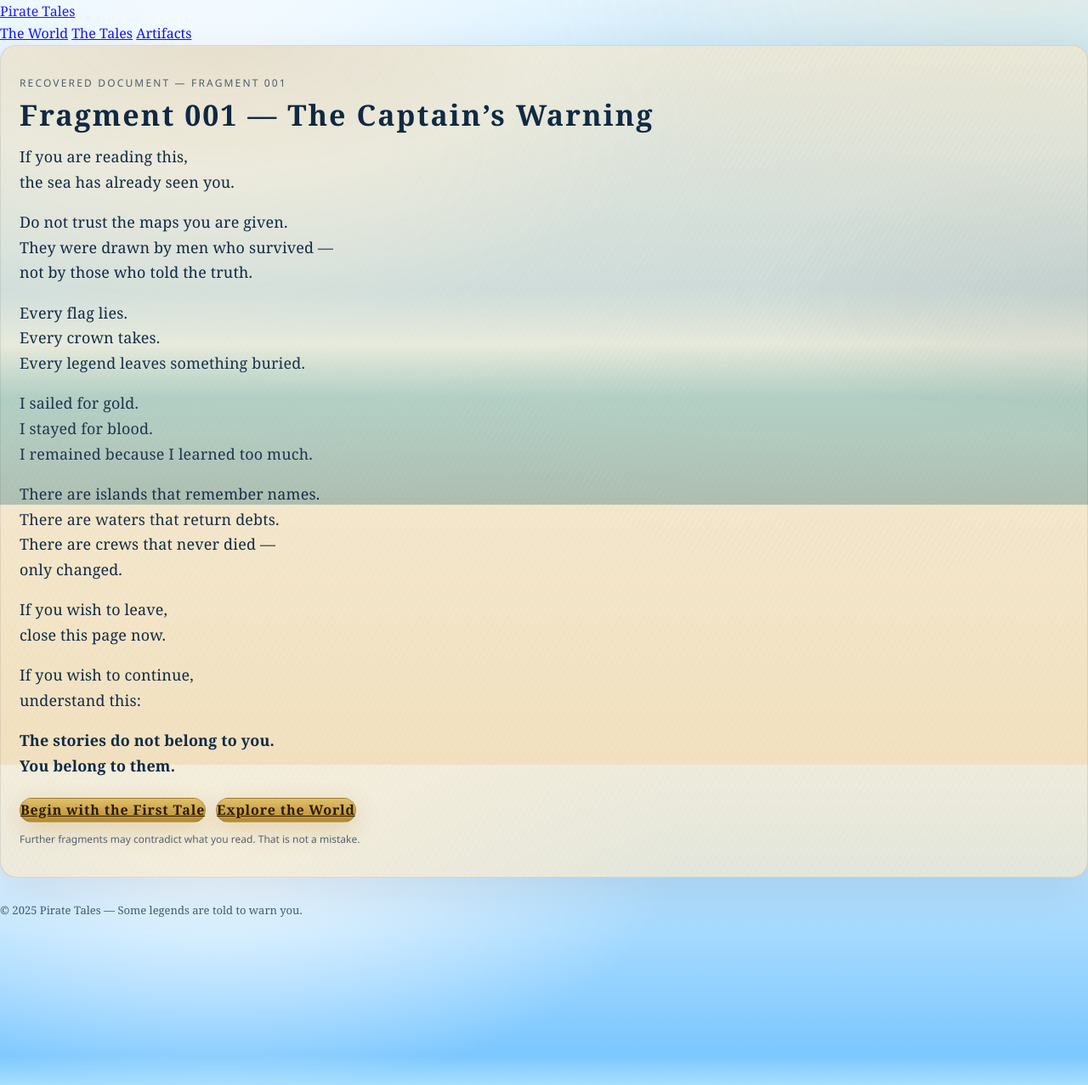
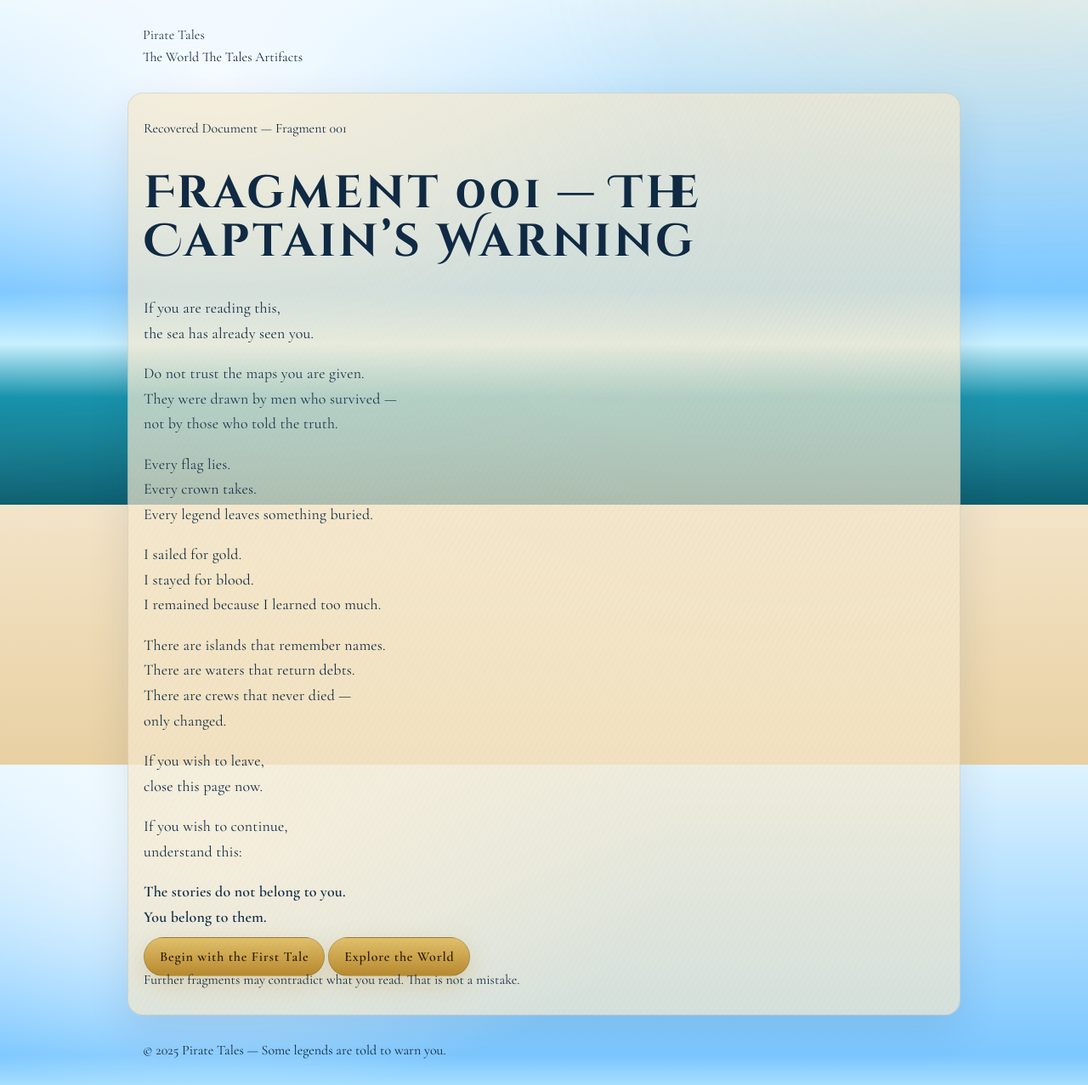
Before and after one commit to greenislandcalcano-stack/piratetales, a Jekyll site: the page built from entry/fragment-001.md, in a window 1280 px wide. Shown: the whole page at 85% size. Built offline with Jekyll 4.4.1, drawn with Linux system fonts in a browser that asks for light colours.

Commit message:
Update main.css

```diff
--- a/assets/css/main.css
+++ b/assets/css/main.css
@@ -1,6 +1,13 @@
+/* =========================================================
+   FONTS (must be first)
+   ========================================================= */
+@import url('https://fonts.googleapis.com/css2?family=Cinzel:wght@400;600;800&family=Cinzel+Decorative:wght@700&family=Cormorant+Garamond:ital,wght@0,400;0,600;1,400&display=swap');
+
+/* =========================================================
+   ROOT VARIABLES — Pirate / Beach Palette
+   ========================================================= */
 :root{
-  /* Beach / Pirate palette */
-  --ink: #102a43;            /* deep readable navy text */
+  --ink: #102a43;
   --muted: #52606d;
 
   --sand: #f3e4c8;
@@ -12,26 +19,37 @@
   --sky: #dff3ff;
   --sky2: #7bc7ff;
 
-  --gold: #b8892f;           /* treasure-gold */
-  --gold2:#e1c06b;
+  --gold: #b8892f;
+  --gold2: #e1c06b;
 
-  --card: rgba(255, 255, 255, 0.62);   /* “parchment glass” */
-  --card2: rgba(245, 232, 205, 0.70);
+  --card: rgba(255,255,255,0.62);
+  --card2: rgba(245,232,205,0.70);
 
   --radius: 18px;
   --max: 980px;
+
+  --title-font: "Cinzel Decorative","Cinzel",ui-serif,Georgia,serif;
+  --body-font: "Cormorant Garamond","EB Garamond",Georgia,serif;
+
+  --glow-gold: rgba(225,192,107,0.35);
+  --mist: rgba(255,255,255,0.35);
 }
 
-html, body { margin:0; padding:0; }
+/* =========================================================
+   GLOBAL RESET
+   ========================================================= */
+*{ box-sizing: border-box; }
+html,body{ margin:0; padding:0; }
 
 body{
-  font-family: ui-serif, "EB Garamond", "Garamond", Georgia, serif;
+  font-family: var(--body-font);
   color: var(--ink);
   line-height: 1.65;
+  text-rendering: geometricPrecision;
+  -webkit-font-smoothing: antialiased;
 
-  /* BEACH SCENE: sun glow + sky/sea/sand horizon + sand texture */
   background:
-    radial-gradient(900px 500px at 20% 10%, rgba(255,255,255,0.85) 0%, rgba(255,255,255,0.0) 60%),
+    radial-gradient(900px 500px at 20% 10%, rgba(255,255,255,0.85) 0%, rgba(255,255,255,0) 60%),
     linear-gradient(to bottom,
       var(--sky) 0%,
       var(--sky2) 38%,
@@ -41,155 +59,81 @@ body{
       var(--sand) 66%,
       var(--sand2) 100%
     ),
-    repeating-linear-gradient(115deg,
+    repeating-linear-gradient(
+      115deg,
       rgba(255,255,255,0.20) 0 2px,
       rgba(0,0,0,0.03) 2px 7px
     );
 
   background-attachment: fixed;
-  background-blend-mode: screen, normal, multiply;
+  background-blend-mode: screen,normal,multiply;
 }
 
- /* Artifact Layout */
-.artifact-wrap{
-  background: linear-gradient(180deg, var(--parchment), var(--parchment2));
-  color: var(--ink);
-  border-radius: var(--radius);
-  padding: 34px 22px;
-  box-shadow: 0 22px 60px rgba(0,0,0,.35);
-  position: relative;
-  overflow:hidden;
-}
-.artifact-wrap:before{
-  content:"";
-  position:absolute; inset:0;
-  background:
-    radial-gradient(700px 260px at 20% 0%, rgba(0,0,0,.06), transparent 55%),
-    radial-gradient(650px 280px at 100% 30%, rgba(0,0,0,.05), transparent 60%);
-  pointer-events:none;
-}
-.artifact-label{
-  font-family: ui-sans-serif, system-ui, -apple-system, Segoe UI, Roboto, Arial;
-  text-transform: uppercase;
-  letter-spacing: .18em;
-  font-size: 12px;
-  opacity:.72;
-  margin-bottom: 10px;
-}
-.artifact-wrap h1{
-  font-size: 34px;
-  margin: 0 0 10px;
-}
-.artifact-body{
-  font-size: 18px;
-}
-.artifact-actions{
-  margin-top: 22px;
-  display:flex;
-  gap:12px;
-  flex-wrap:wrap;
-}
-.small-note{
-  font-family: ui-sans-serif, system-ui, -apple-system, Segoe UI, Roboto, Arial;
-  font-size: 12px;
-  opacity:.7;
-  margin-top:10px;
-}
-
-.site-footer{
-  padding: 28px 0;
-  opacity:.75;
-  font-size: 13px;
-}
 /* =========================================================
-   PIRATE TALES — Medieval Spanish / Pirate Animation Pack
-   Paste below your existing CSS
+   TYPOGRAPHY
    ========================================================= */
-
-/* Optional: classy medieval + pirate-feel fonts (safe to remove if you dislike @import) */
-@import url('https://fonts.googleapis.com/css2?family=Cinzel:wght@400;600;800&family=Cinzel+Decorative:wght@700&family=Cormorant+Garamond:ital,wght@0,400;0,600;1,400&display=swap');
-
-:root{
-  --title-font: "Cinzel Decorative", "Cinzel", ui-serif, Georgia, serif;
-  --body-font: "Cormorant Garamond", ui-serif, "EB Garamond", Georgia, serif;
-
-  --shadow-ink: rgba(16, 42, 67, .18);
-  --glow-gold: rgba(225, 192, 107, .35);
-  --mist: rgba(255,255,255,.35);
-  --rope: rgba(43, 27, 0, .35);
-}
-
-body{
-  font-family: var(--body-font);
-  text-rendering: geometricPrecision;
-  -webkit-font-smoothing: antialiased;
-}
-
-/* --- Medieval Spanish vibe: headings, ornaments, caps --- */
-h1, h2, h3, .site-title{
+h1,h2,h3,.site-title{
   font-family: var(--title-font);
   letter-spacing: .06em;
-  text-transform: none;
-  color: var(--ink);
   text-shadow: 0 1px 0 rgba(255,255,255,.35);
 }
 
 h1{
-  font-size: clamp(2.3rem, 4.2vw, 4.0rem);
+  font-size: clamp(2.3rem,4.2vw,4rem);
   line-height: 1.05;
 }
 
 h2{
-  font-size: clamp(1.6rem, 2.6vw, 2.2rem);
+  font-size: clamp(1.6rem,2.6vw,2.2rem);
   line-height: 1.15;
-  position: relative;
   padding-bottom: .35rem;
 }
 
-/* Ornament underline for section headings */
 h2::after{
-  content: "";
-  display: block;
-  margin-top: .45rem;
-  height: 2px;
-  background: linear-gradient(90deg, transparent, var(--gold), transparent);
-  opacity: .85;
+  content:"";
+  display:block;
+  margin-top:.45rem;
+  height:2px;
+  background: linear-gradient(90deg,transparent,var(--gold),transparent);
 }
 
-/* Wider caption / “old print” feel */
-.caption, .tagline, .lead, .kicker{
-  font-variant: small-caps;
-  letter-spacing: .14em;        /* wider caption */
-  word-spacing: .08em;
-  font-size: 0.98rem;
-  color: var(--muted);
-}
-
-/* Add a subtle “antique ink” feel to paragraphs */
 p{
   font-size: 1.12rem;
   letter-spacing: .01em;
 }
 
-/* --- Parchment panel styling --- */
-.parchment, main, section{
+.caption,.tagline,.lead{
+  font-variant: small-caps;
+  letter-spacing: .14em;
+  color: var(--muted);
+}
+
+/* =========================================================
+   LAYOUT
+   ========================================================= */
+.container{
+  max-width: var(--max);
+  margin: 0 auto;
+  padding: 28px 18px;
+}
+
+.parchment,main,section{
   position: relative;
   overflow: hidden;
   border-radius: var(--radius);
+  background: var(--card2);
   border: 1px solid rgba(16,42,67,0.10);
   box-shadow: 0 18px 50px rgba(16,42,67,0.10);
-  background: var(--card2);
 }
 
-/* Parchment texture overlay (pure CSS) */
 .parchment::before,
 main::before,
 section::before{
-  content: "";
-  position: absolute;
-  inset: 0;
-  pointer-events: none;
-  opacity: .22;
+  content:"";
+  position:absolute;
+  inset:0;
+  pointer-events:none;
+  opacity:.22;
   background:
     radial-gradient(1200px 700px at 15% 10%, rgba(255,255,255,.65), transparent 55%),
     radial-gradient(1000px 600px at 80% 30%, rgba(0,0,0,.06), transparent 60%),
@@ -197,28 +141,49 @@ section::before{
   mix-blend-mode: multiply;
 }
 
-/* “Gold glow” edge for premium pirate feel */
 .parchment::after,
 main::after,
 section::after{
-  content: "";
-  position: absolute;
-  inset: -2px;
-  pointer-events: none;
+  content:"";
+  position:absolute;
+  inset:-2px;
   border-radius: inherit;
+  pointer-events:none;
   box-shadow: inset 0 0 0 1px rgba(184,137,47,.28), 0 0 40px var(--glow-gold);
-  opacity: .30;
+  opacity:.30;
 }
 
-/* --- Pirate background animations (subtle, classy) --- */
+/* =========================================================
+   BUTTONS & LINKS
+   ========================================================= */
+a{ color: var(--ink); text-decoration:none; }
 
-/* A gentle moving “sun shimmer” across the page */
+.btn,.cta,button{
+  border-radius:999px;
+  padding:12px 18px;
+  border:1px solid rgba(16,42,67,0.18);
+  background: linear-gradient(180deg,var(--gold2),var(--gold));
+  color:#2b1b00;
+  font-weight:800;
+  letter-spacing:.05em;
+  box-shadow:0 10px 28px rgba(184,137,47,0.25);
+  transition: transform .15s ease, filter .15s ease;
+}
+
+.btn:hover,.cta:hover,button:hover{
+  transform: translateY(-1px);
+  filter: brightness(1.02);
+}
+
+/* =========================================================
+   ANIMATIONS
+   ========================================================= */
 body::before{
   content:"";
-  position: fixed;
-  inset: -30%;
-  pointer-events: none;
-  opacity: .30;
+  position:fixed;
+  inset:-30%;
+  pointer-events:none;
+  opacity:.30;
   background:
     radial-gradient(700px 420px at 20% 12%, rgba(255,255,255,.85), transparent 55%),
     radial-gradient(900px 520px at 75% 18%, rgba(225,192,107,.55), transparent 60%);
@@ -226,16 +191,15 @@ body::before{
   animation: sun-drift 14s ease-in-out infinite;
 }
 
-/* Mist drifting near the horizon */
 body::after{
   content:"";
-  position: fixed;
-  left: -20%;
-  right: -20%;
-  top: 42%;
-  height: 28vh;
-  pointer-events: none;
-  opacity: .22;
+  position:fixed;
+  left:-20%;
+  right:-20%;
+  top:42%;
+  height:28vh;
+  pointer-events:none;
+  opacity:.22;
   background:
     radial-gradient(60% 90% at 15% 60%, var(--mist), transparent 65%),
     radial-gradient(60% 90% at 55% 35%, var(--mist), transparent 65%),
@@ -244,188 +208,73 @@ body::after{
   animation: mist-drift 18s linear infinite;
 }
 
-/* Make hero feel like a ship gently swaying (apply class to hero wrapper) */
 .ship-sway{
-  transform-origin: 50% 20%;
+  transform-origin:50% 20%;
   animation: ship-sway 7.5s ease-in-out infinite;
 }
 
-/* Water shimmer bar (apply class to any divider element) */
-.sea-shimmer{
-  position: relative;
+@keyframes sun-drift{
+  0%,100%{ transform: translate(-1.2%,-0.8%) scale(1.02); }
+  50%{ transform: translate(1.6%,1.1%) scale(1.03); }
 }
-.sea-shimmer::after{
-  content:"";
-  position: absolute;
-  inset: -6px 0;
-  pointer-events: none;
-  opacity: .22;
-  background: linear-gradient(90deg, transparent, rgba(255,255,255,.7), transparent);
-  transform: translateX(-60%);
-  animation: shimmer 4.5s ease-in-out infinite;
+@keyframes mist-drift{
+  from{ transform: translateX(-6%); }
+  to{ transform: translateX(6%); }
+}
+@keyframes ship-sway{
+  0%,100%{ transform: rotate(-.35deg); }
+  50%{ transform: rotate(.35deg); }
 }
 
-/* Rope divider (use <div class="rope-divider"></div>) */
-.rope-divider{
-  height: 10px;
-  border-radius: 999px;
-  background:
-    repeating-linear-gradient(45deg, rgba(43,27,0,.28) 0 6px, rgba(255,255,255,.18) 6px 12px);
-  box-shadow: inset 0 1px 0 rgba(255,255,255,.25), 0 8px 18px rgba(16,42,67,.12);
-  opacity: .9;
-}
-
-/* Buttons: treasure-gold + subtle flicker */
-.btn, button, .cta{
-  position: relative;
-  border-radius: 999px;
-  border: 1px solid rgba(16,42,67,0.18);
-  background: linear-gradient(180deg, var(--gold2), var(--gold));
-  color: #2b1b00;
-  font-weight: 800;
-  letter-spacing: .05em;
-  box-shadow: 0 10px 28px rgba(184,137,47,0.25);
-  transition: transform .15s ease, filter .15s ease;
-}
-.btn:hover, button:hover, .cta:hover{
-  transform: translateY(-1px);
-  filter: brightness(1.02);
-}
-.btn::after, button::after, .cta::after{
-  content:"";
-  position:absolute;
-  inset:-2px;
-  border-radius:inherit;
-  pointer-events:none;
-  box-shadow: 0 0 30px rgba(225,192,107,.35);
-  opacity:.0;
-  animation: gold-flicker 6s ease-in-out infinite;
-}
-
-/* --- Keyframes --- */
-@keyframes sun-drift{
-  0%,100%{ transform: translate3d(-1.2%, -0.8%, 0) scale(1.02); }
-  50%{ transform: translate3d(1.6%, 1.1%, 0) scale(1.03); }
-}
-
-@keyframes mist-drift{
-  0%{ transform: translateX(-6%); }
-  100%{ transform: translateX(6%); }
-}
-
-@keyframes ship-sway{
-  0%,100%{ transform: rotate(-.35deg) translateY(0px); }
-  50%{ transform: rotate(.35deg) translateY(-2px); }
-}
-
-@keyframes shimmer{
-  0%,100%{ transform: translateX(-60%); opacity:.10; }
-  50%{ transform: translateX(60%); opacity:.28; }
-}
-
-@keyframes gold-flicker{
-  0%, 40%, 100% { opacity: .06; }
-  45% { opacity: .22; }
-  55% { opacity: .10; }
-  70% { opacity: .18; }
-}
-
-/* Respect accessibility */
-@media (prefers-reduced-motion: reduce){
-  body::before, body::after, .ship-sway, .sea-shimmer::after, .btn::after, button::after, .cta::after{
-    animation: none !important;
-  }
-}
 /* =========================================================
-   BEGIN PAGE — Cinematic Intro (scoped)
+   BEGIN PAGE — CINEMATIC INTRO
    ========================================================= */
-
-.begin-page{
-  padding: 12px 0 30px;
-}
+.begin-page{ padding:12px 0 30px; }
 
 .begin-hero{
-  padding: 34px 28px;
-  margin: 18px 0 22px;
-}
-
-.begin-ornament{
-  opacity: .85;
-  margin-bottom: 10px;
-}
-
-.begin-title{
-  margin: 8px 0 10px;
-  letter-spacing: .05em;
+  padding:34px 28px;
+  margin:18px 0 22px;
 }
 
 .begin-sub{
-  font-size: 1.25rem;
-  line-height: 1.45;
-  color: var(--muted);
-  margin: 0 0 16px;
-}
-
-.begin-body{
-  font-size: 1.15rem;
-  margin: 18px 0 18px;
+  font-size:1.25rem;
+  color:var(--muted);
 }
 
 .begin-cta{
-  display: flex;
-  flex-wrap: wrap;
-  gap: 12px;
-  margin: 16px 0 16px;
-}
-
-.begin-cta .alt{
-  background: linear-gradient(180deg, rgba(255,255,255,.75), rgba(245,232,205,.75));
-  color: var(--ink);
-  box-shadow: 0 10px 28px rgba(16,42,67,0.10);
-}
-
-.begin-whisper{
-  margin-top: 16px;
-  padding-top: 12px;
-  border-top: 1px solid rgba(16,42,67,0.12);
-  color: var(--muted);
+  display:flex;
+  gap:12px;
+  flex-wrap:wrap;
+  margin:16px 0;
 }
 
 .begin-cards{
-  display: grid;
-  grid-template-columns: repeat(3, minmax(0, 1fr));
-  gap: 14px;
+  display:grid;
+  grid-template-columns: repeat(3,1fr);
+  gap:14px;
 }
 
 .begin-card{
-  padding: 18px 18px 16px;
-}
-
-.begin-card h3{
-  margin: 8px 0 8px;
-  font-family: var(--title-font, ui-serif);
-  letter-spacing: .03em;
-}
-
-.begin-card p{
-  margin: 0 0 10px;
-  color: var(--muted);
+  padding:18px;
 }
 
 .begin-link{
-  font-weight: 800;
-  letter-spacing: .05em;
-  text-decoration: none;
-  color: var(--ink);
-  + border-bottom: 1px solid rgba(184,137,47,0.55);
+  font-weight:800;
+  letter-spacing:.05em;
+  border-bottom:1px solid rgba(184,137,47,0.55);
 }
 
 .begin-link:hover{
-  + border-bottom-color: rgba(184,137,47,0.95);
+  border-bottom-color: rgba(184,137,47,0.95);
 }
 
-/* Responsive */
-@media (max-width: 900px){
-  .begin-cards{ grid-template-columns: 1fr; }
-  .begin-hero{ padding: 26px 18px; }
+/* =========================================================
+   ACCESSIBILITY
+   ========================================================= */
+@media (prefers-reduced-motion: reduce){
+  *{ animation:none !important; }
 }
+
+@media (max-width:900px){
+  .begin-cards{ grid-template-columns:1fr; }
+}
```
